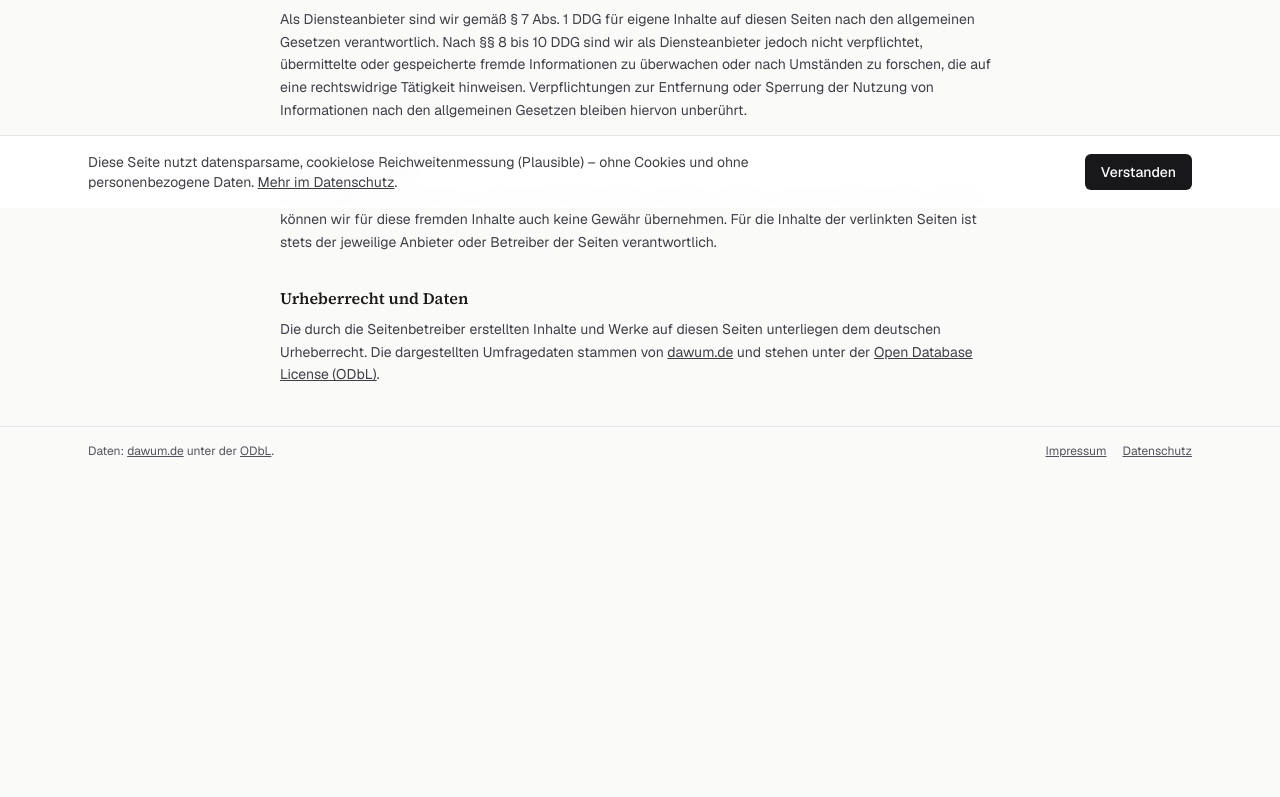
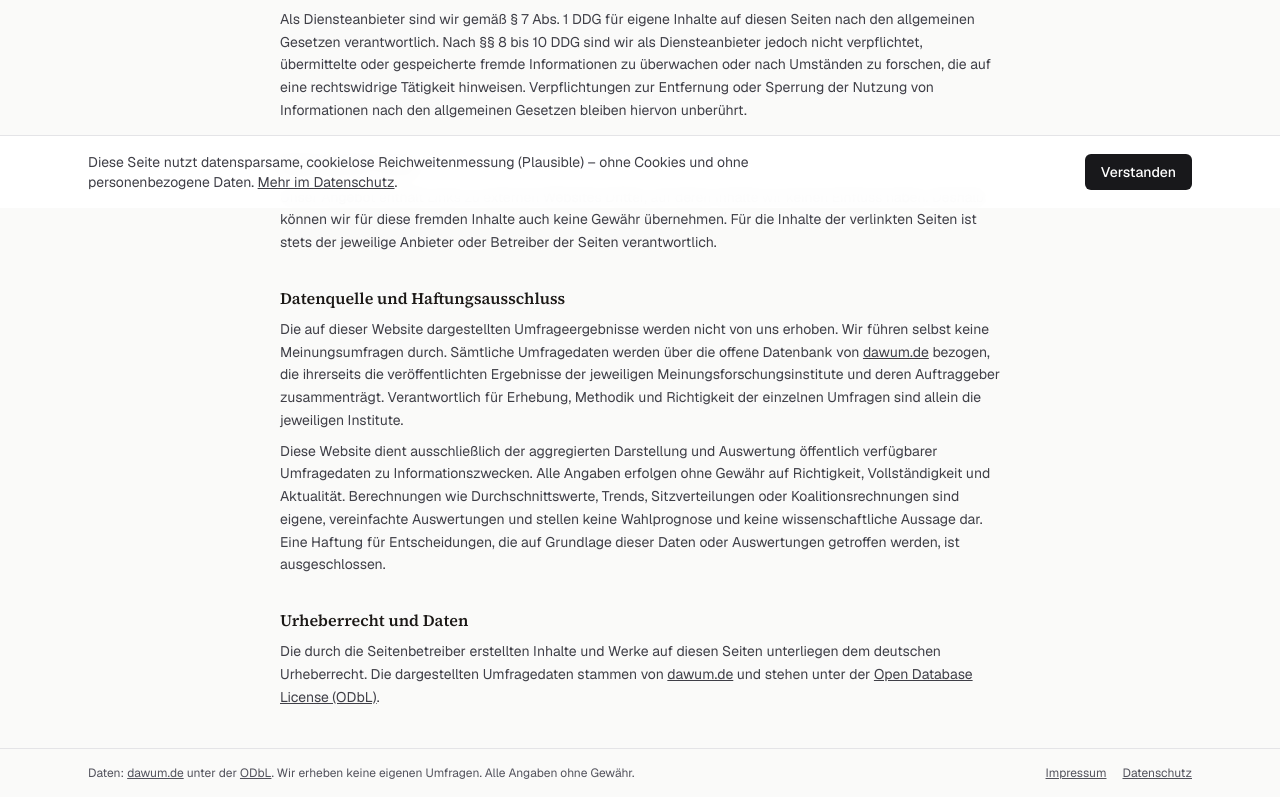
Before and after one commit to wahl-umfragen/wahl-umfragen.de, a Next.js app: page /impressum in a window 1280 px wide. Shown: the part 592-1389 px from the top of the page. Before the commit the page ends 1067 px from the top, so only its background shows below. Built offline with nearby package versions, Linux system fonts and the light colour scheme; no server answers.

Commit message:
feat: add data-source disclaimer (ohne Gewähr) to impressum + footer
- explicit liability disclaimer: surveys are third-party (dawum), not self-conducted
- footer notes "keine eigenen Umfragen, ohne Gewähr"

```diff
--- a/src/app/impressum/page.tsx
+++ b/src/app/impressum/page.tsx
@@ -83,6 +83,40 @@ Telefon: [PLATZHALTER: optional]`}
 
         <section>
           <h3 className="text-base font-semibold text-foreground">
+            Datenquelle und Haftungsausschluss
+          </h3>
+          <p className="mt-2">
+            Die auf dieser Website dargestellten Umfrageergebnisse werden nicht
+            von uns erhoben. Wir führen selbst keine Meinungsumfragen durch.
+            Sämtliche Umfragedaten werden über die offene Datenbank von{" "}
+            <a
+              href="https://dawum.de/"
+              target="_blank"
+              rel="noopener noreferrer"
+              className="underline"
+            >
+              dawum.de
+            </a>{" "}
+            bezogen, die ihrerseits die veröffentlichten Ergebnisse der
+            jeweiligen Meinungsforschungsinstitute und deren Auftraggeber
+            zusammenträgt. Verantwortlich für Erhebung, Methodik und Richtigkeit
+            der einzelnen Umfragen sind allein die jeweiligen Institute.
+          </p>
+          <p className="mt-2">
+            Diese Website dient ausschließlich der aggregierten Darstellung und
+            Auswertung öffentlich verfügbarer Umfragedaten zu
+            Informationszwecken. Alle Angaben erfolgen ohne Gewähr auf
+            Richtigkeit, Vollständigkeit und Aktualität. Berechnungen wie
+            Durchschnittswerte, Trends, Sitzverteilungen oder
+            Koalitionsrechnungen sind eigene, vereinfachte Auswertungen und
+            stellen keine Wahlprognose und keine wissenschaftliche Aussage dar.
+            Eine Haftung für Entscheidungen, die auf Grundlage dieser Daten oder
+            Auswertungen getroffen werden, ist ausgeschlossen.
+          </p>
+        </section>
+
+        <section>
+          <h3 className="text-base font-semibold text-foreground">
             Urheberrecht und Daten
           </h3>
           <p className="mt-2">
--- a/src/app/layout.tsx
+++ b/src/app/layout.tsx
@@ -80,7 +80,7 @@ export default function RootLayout({
                 >
                   ODbL
                 </a>
-                .
+                . {t("footer.noWarranty")}
               </span>
               <nav className="flex gap-4">
                 <Link href="/impressum" className="underline">
--- a/src/i18n/de-DE.json
+++ b/src/i18n/de-DE.json
@@ -19,6 +19,7 @@
   "footer": {
     "dataPrefix": "Daten:",
     "license": "unter der",
+    "noWarranty": "Wir erheben keine eigenen Umfragen. Alle Angaben ohne Gewähr.",
     "impressum": "Impressum",
     "datenschutz": "Datenschutz"
   },
@@ -85,6 +86,18 @@
     "surveyed": "Befragte",
     "metaTitle": "{institute}, {date} – Wahlumfragen"
   },
+  "institute": {
+    "back": "← Zur Startseite",
+    "surveysCount": "Umfragen",
+    "period": "Zeitraum",
+    "latest": "Letzte Umfrage",
+    "trendTitle": "Verlauf",
+    "trendHint": "Nur Umfragen dieses Instituts. Klick auf einen Punkt öffnet die Umfrage.",
+    "listTitle": "Umfragen",
+    "viewAllInArchive": "Im Archiv ansehen →",
+    "metaTitle": "{institute} – Wahlumfragen",
+    "notEnoughData": "Für dieses Institut liegen keine Umfragen vor."
+  },
   "dashboard": {
     "currentTitle": "Aktueller Stand",
     "currentHint": "Durchschnitt der jüngsten Umfrage je Institut",
```
